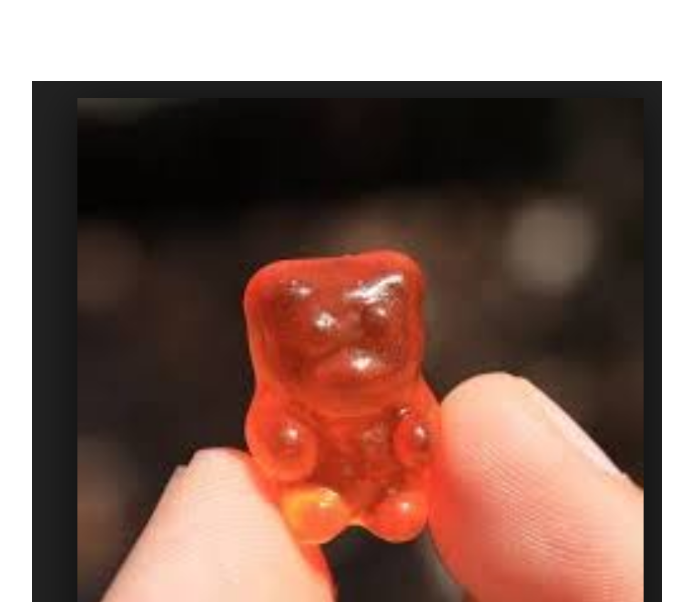
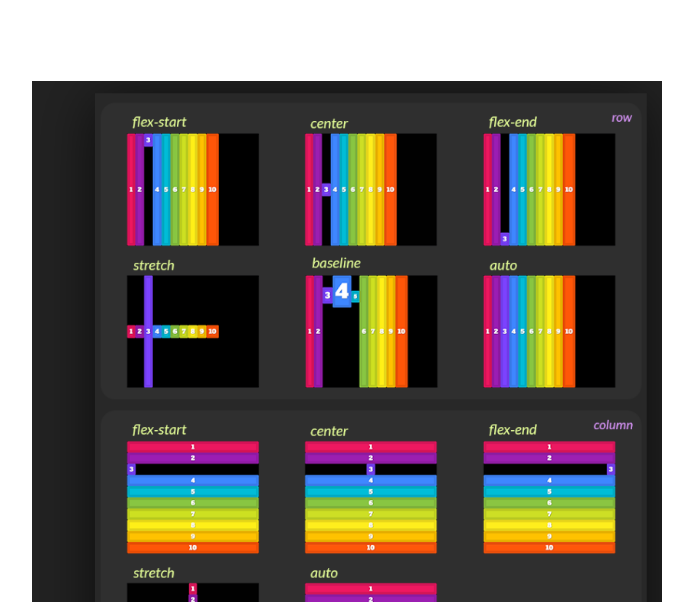
Before and after one commit to Joaquinchable/DG-Netlify-Cms, a Gatsby site: page /blog/digital-global-2/ in a window 1280 px wide. Shown: the part 198-800 px from the top of the page, without its empty margins (293-986 px from the left). Built offline with nearby package versions, Linux system fonts and the light colour scheme; Gatsby itself is replaced by a stand-in of ours; some packages are replaced by stand-ins of ours.

Commit message:
Update Blog “digital-global-2”

```diff
--- a/content/blog/digital-global-2.md
+++ b/content/blog/digital-global-2.md
@@ -6,6 +6,6 @@
 ---
 ![]( "Digital Edge")
 
-![](/assets/captura-de-pantalla-2019-07-10-a-la-s-16.35.10.png)
+![](/assets/captura-de-pantalla-2019-07-09-a-la-s-23.51.08.png)
 
 Lorem Ipsum es simplemente el texto de relleno de las imprentas y archivos de texto. Lorem Ipsum ha sido el texto de relleno estándar de las industrias desde el año 1500, cuando un impresor (N. del T. persona que se dedica a la imprenta) desconocido usó una galería de textos y los mezcló de tal manera que logró hacer un libro de textos especimen. No sólo sobrevivió 500 años, sino que tambien ingresó como texto de relleno en documentos electrónicos, quedando esencialmente igual al original. Fue popularizado en los 60s con la creación de las hojas "Letraset", las cuales contenian pasajes de Lorem Ipsum, y más recientemente con software de autoedición, como por ejemplo Aldus PageMaker, el cual incluye versiones de Lorem Ipsum.
```
